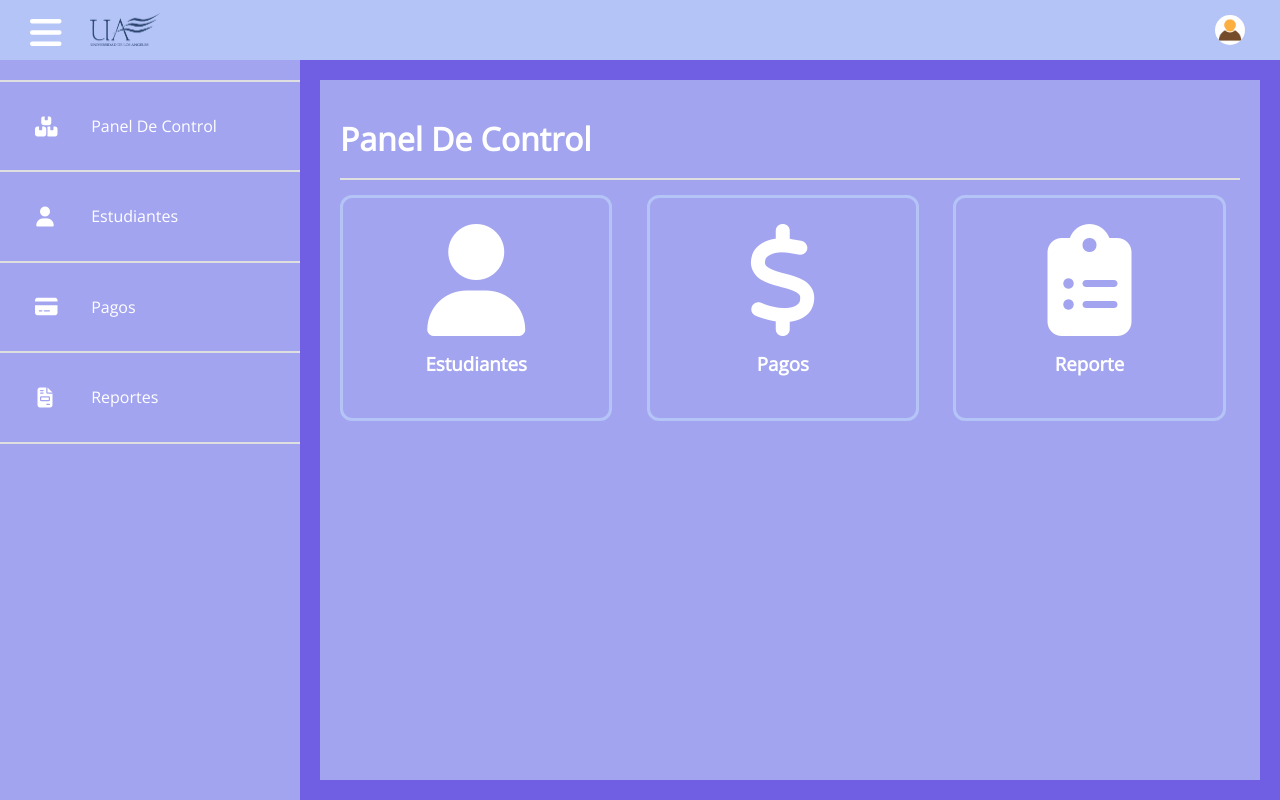
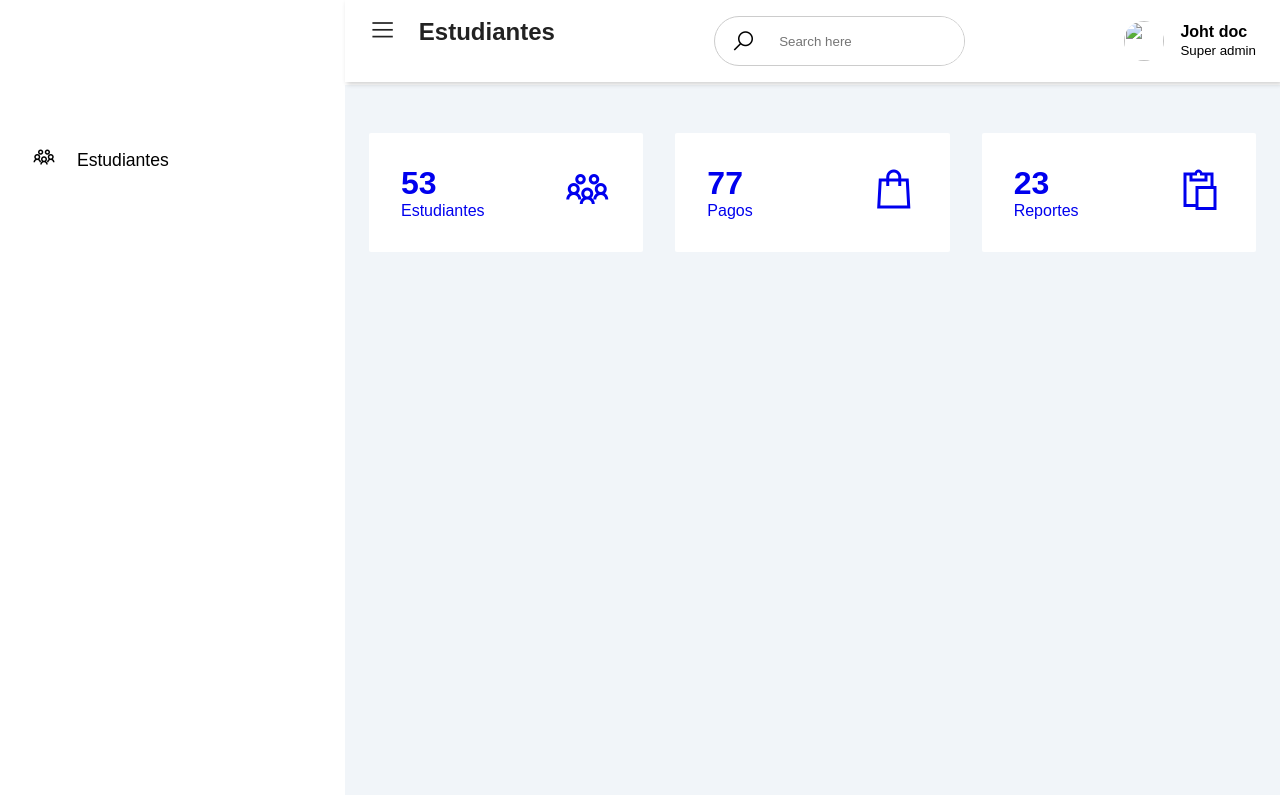
Before and after one commit to rosdfots20/proyect-payment-control, a Django app: template finance/templates/finance/dashboard_admin.html in a window 1280 px wide. Run offline with Django 3.2, Linux system fonts and the light colour scheme; the template is opened without the code that fills it, so the values that code supplies are empty; some libraries are stand-ins or nearby versions.

Commit message:
rama nueva

```diff
--- a/core/templates/core/base_finance.html
+++ b/core/templates/core/base_finance.html
@@ -36,17 +36,57 @@
 			</div>
 		</header>
 
-		<nav class="menu-lateral">
-			<hr>
-			<a href="{% url 'home_finance' %}"><i style="color: white;" class="icon-stile fas fa-boxes fa-lg"></i> Panel De Control</a>
-			<hr>
-			<a href="{% url 'student_finance' %}"><i style="color: white;" class="fas fa-user fa-lg"></i> Estudiantes</a>
-			<hr>
-			<a href="{% url 'payments_finance' %}"><i style="color: white;" class="fas fa-credit-card fa-lg"></i> Pagos</a>
-			<hr>
-			<a href="{% url 'report_finance' %}"><i style="color: white;" class="fas fa-file-invoice fa-lg"></i> Reportes</a>
-			<hr>
-		</nav>
+		<input type="checkbox" id="nav-toggle">
+		  <div class="sidebar">
+		      <div class="sidebar-brand">
+		          <h2>
+		              <span>UA</span>
+		              <span>Universidad</span>
+		          </h2>
+		      </div>
+		      <div class="sidebar-menu">
+		          <ul>
+		              <li>
+		                  <a href="" class="active">
+		                      <span class="las la-igloo"></span>
+		                      <span>Dashboard</span>
+		                  </a>
+		              </li>
+		              <li>
+		                  <a href="estudiantes.html">
+		                      <span class="las la-users"></span>
+		                      <span>Estudiantes</span>
+		                  </a>
+		              </li>
+		              <li>
+		                  <a href="pagos.html">
+		                      <span class="las la-clipboard-list"></span>
+		                      <span>Pagos</span>
+		                  </a>
+		              </li>
+		              <li>
+		                  <a href="adeudos.html">
+		                      <span class="las la-clipboard"></span>
+		                      <span>Reportes</span>
+		                  </a>
+		              </li>
+		              <li>
+		                  <a href="reset-password.html">
+		                      <span class="las la-user-circle"></span>
+		                      <span>Cambiar contraseña</span>
+		                  </a>
+		              </li>
+		              <li>
+		                  <a href="">
+		                      <span class="la la-sign-out"></span>
+		                      <span>Cerrar Sesión</span>
+		                  </a>
+		              </li>
+		          </ul>
+		      </div>
+		  </div>
+
+
 		{% if messages %}
 			{% for message in messages %}
 				{% if message.tags == 'success' %}
--- /dev/null
+++ b/core/templates/core/base_finance2.html
@@ -0,0 +1,89 @@
+{% load static %}
+
+<!DOCTYPE html>
+
+
+<html lang="en">
+<head>
+    <meta charset="UTF-8">
+    <title>{% block title %}{% endblock %}</title>
+    <meta http-equiv="X-UA-Compatible" content="IE=edge">
+    <link rel = "stylesheet" href = "https://maxst.icons8.com/vue-static/landings/line-awesome/line-awesome/1.3.0/css/line-awesome.min.css" >
+    <meta name="viewport" content="width=device-width, initial-scale=1,maximum-scale=1">
+    <link rel="stylesheet" href="{% static 'core/css/style.css' %}">
+    <link rel="stylesheet" href="{% static 'core/css/tablas.css' %}">
+</head>
+<body>
+    <input type="checkbox" id="nav-toggle">
+    <div class="sidebar">
+        <div class="sidebar-brand">
+            <h2><span class="lab la-accusoft"></span><span>Accusoft</span></h2>
+        </div>
+        <div class="sidebar-menu">
+            <ul>
+                <li>
+                    <a href="">
+                        <span class="las la-igloo"></span>
+                        <span>Dashboard</span>
+                    </a>
+                </li>
+                <li>
+                    <a href="" class="active">
+                        <span class="las la-users"></span>
+                        <span>Estudiantes</span>
+                    </a>
+                </li>
+                <li>
+                    <a href="">
+                        <span class="las la-clipboard-list"></span>
+                        <span>Pagos</span>
+                    </a>
+                </li>
+                <li>
+                    <a href="">
+                        <span class="las la-clipboard"></span>
+                        <span>Reportes</span>
+                    </a>
+                </li>
+                <li>
+                    <a href="">
+                        <span class="las la-user-circle"></span>
+                        <span>Cambiar contraseña</span>
+                    </a>
+                </li>
+                <li>
+                    <a href="">
+                        <span class="la la-sign-out"></span>
+                        <span>Cerrar Sesión</span>
+                    </a>
+                </li>
+            </ul>
+        </div>
+    </div>
+    <div class="main-content">
+        <header>
+            <h2>
+                <label for="nav-toggle">
+                    <span class="las la-bars"></span>
+                </label>
+                Estudiantes
+            </h2>
+            <div class="search-wrapper">
+                <span class="las la-search"></span>
+                <input type="search" placeholder="Search here">
+            </div>
+            <div class="user-wrapper">
+                <img src="" width="40px" height="40px" alt="">
+                <div>
+                    <h4>Joht doc</h4>
+                    <small>Super admin</small>
+                </div>
+            </div>
+        </header>
+        <main>
+          {% block content %}{% endblock %}
+
+        </main>
+    </div>
+</body>
+</html>
--- a/finance/templates/finance/dashboard_admin.html
+++ b/finance/templates/finance/dashboard_admin.html
@@ -1,26 +1,38 @@
-{% extends 'core/base_finance.html' %}
+{% extends 'core/base_finance2.html' %}
 {% block title %}Dashboard{% endblock %}
 {% block content %}
-<h1 class="titulo">Panel De Control</h1>
-			<hr>
-			<div class="grid-videos">
-				<a href="{% url 'student_finance' %}" class="video">
-					<div class="button-panel">
-						<div><i style="color: white;" class="fas fa-user fa-7x"></i></i></div>
-						<h3>Estudiantes</h3>
+
+<div class="cards">
+                <a href="{% url 'student_finance' %}" class="card-single">
+                    <div>
+                        <h1>53</h1>
+                        <span>Estudiantes</span>
+                    </div>
+                    <div>
+                        <span class="las la-users"></span>
                     </div>
                 </a>
-				<a href="{% url 'payments_finance' %}" class="video">
-					<div class="button-panel">
-						<div><i style="color: white;" class="fas fa-dollar-sign fa-7x"></i></i></div>
-						<h3>Pagos</h3>
+
+                <a href="{% url 'payments_finance' %}" class="card-single">
+                    <div>
+                        <h1>77</h1>
+                        <span>Pagos</span>
+                    </div>
+                    <div>
+                        <span class="las la-shopping-bag"></span>
                     </div>
                 </a>
-				<a href="{% url 'report_finance' %}" class="video">
-					<div class="button-panel">
-						<div><i style="color: white;" class="fas fa-clipboard-list fa-7x"></i></i></div>
-						<h3>Reporte</h3>
+
+                <a href="{% url 'report_finance' %}" class="card-single">
+                    <div>
+                        <h1>23</h1>
+                        <span>Reportes</span>
+                    </div>
+                    <div>
+                        <span class="las la-clipboard"></span>
                     </div>
                 </a>
+
             </div>
+
 {% endblock %}
```
Lines whose indentation alone changed are shown as unchanged.
